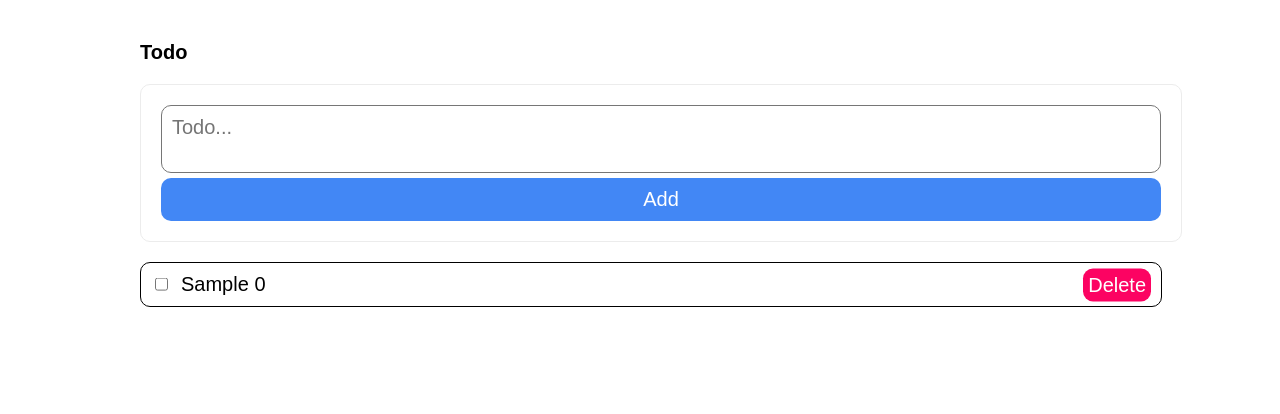
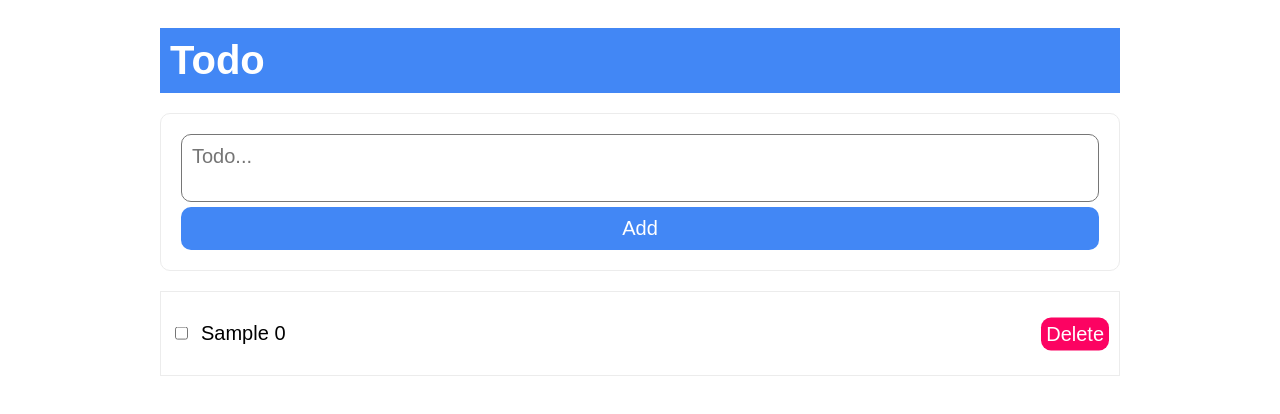
Before and after one commit to vindecodex/explore-react, a React (Create React App) app: page / in a window 1280 px wide. Both pictures are taken after typing "Sample" into the empty fields and a click on the button "Add". Shown: the top 414 px of the page. Built offline with nearby package versions, Linux system fonts and the light colour scheme.

Commit message:
ui improvements

```diff
--- a/src/assets/css/app.css
+++ b/src/assets/css/app.css
@@ -1,10 +1,37 @@
 * {
 	font-family: sans-serif;
 	font-size: 20px;
+	box-sizing: border-box;
+}
+
+h1 {
+	font-size: 40px;
+	margin: 0;
+	background: #4287f5;
+	color: #fff;
+	padding: 10px;
 }
 
 button:focus {
 	outline: none;
+}
+
+.danger-bg {
+	background: #fc0362;
+	color: #fff;
+}
+
+.danger-bg:hover {
+	background: #f16b9e;
+}
+
+.primary-bg {
+	background: #4287f5;
+	color: #fff;
+}
+
+.primary-bg:hover {
+	background: #6599ea;
 }
 
 .wrapper {
--- a/src/assets/css/formComponent.css
+++ b/src/assets/css/formComponent.css
@@ -5,16 +5,10 @@
 	margin: 20px 0;
 }
 
-.primary-bg {
-	background: #4287f5;
-	color: #fff;
-}
-
 .form-container textarea {
 	resize: none;
 	border-radius: 10px;
 	padding: 10px;
-	box-sizing: border-box;
 }
 
 .form-container textarea:focus {
--- a/src/assets/css/listComponent.css
+++ b/src/assets/css/listComponent.css
@@ -1,15 +1,8 @@
 .box {
 	width: 100%;
-	border: 1px solid #000;
-	border-radius: 10px;
-	padding: 10px;
+	border: 1px solid #ececec;
 	margin: 5px 0;
 	position: relative;
-}
-
-.danger-bg {
-	background: #fc0362;
-	color: #fff;
 }
 
 .box input[type="checkbox"] {
@@ -23,6 +16,8 @@
 
 .box label {
 	padding: 0 0 0 30px;
+	display: block;
+	padding: 30px 90px 30px 40px;
 }
 
 .box label.passive {
```
